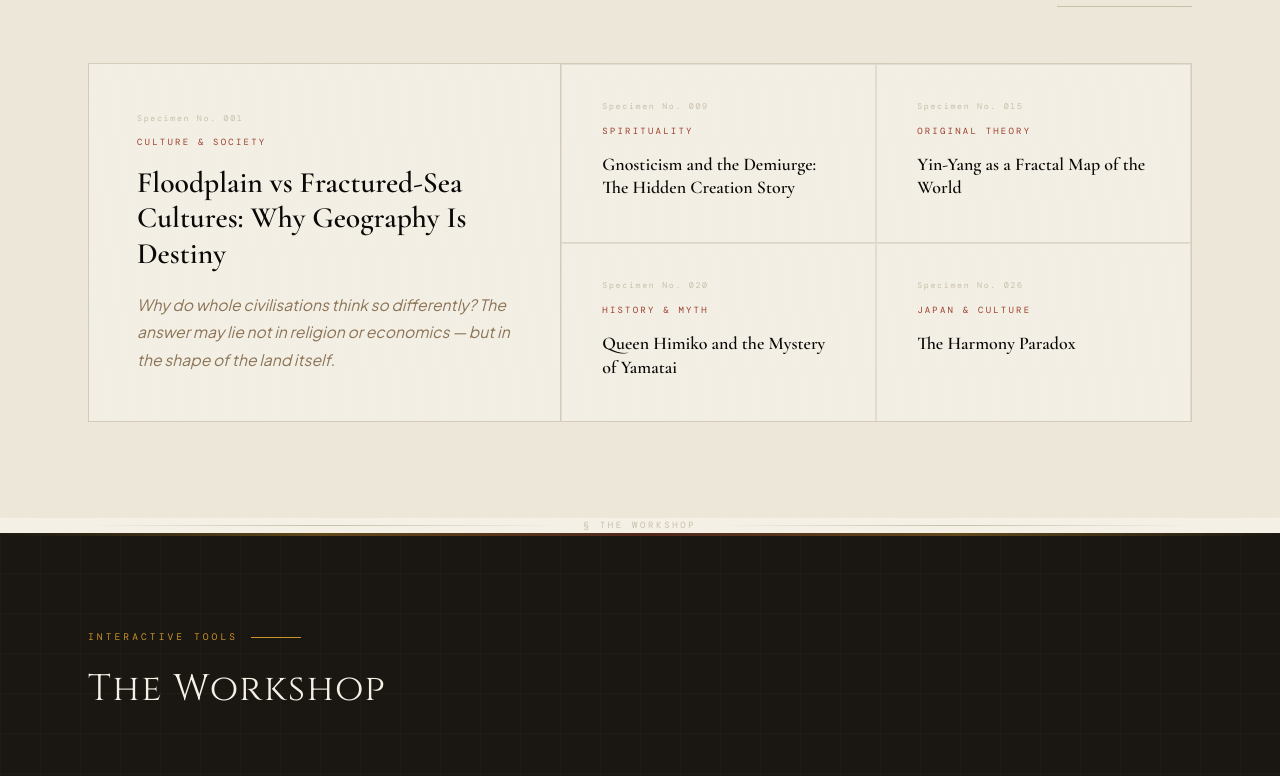
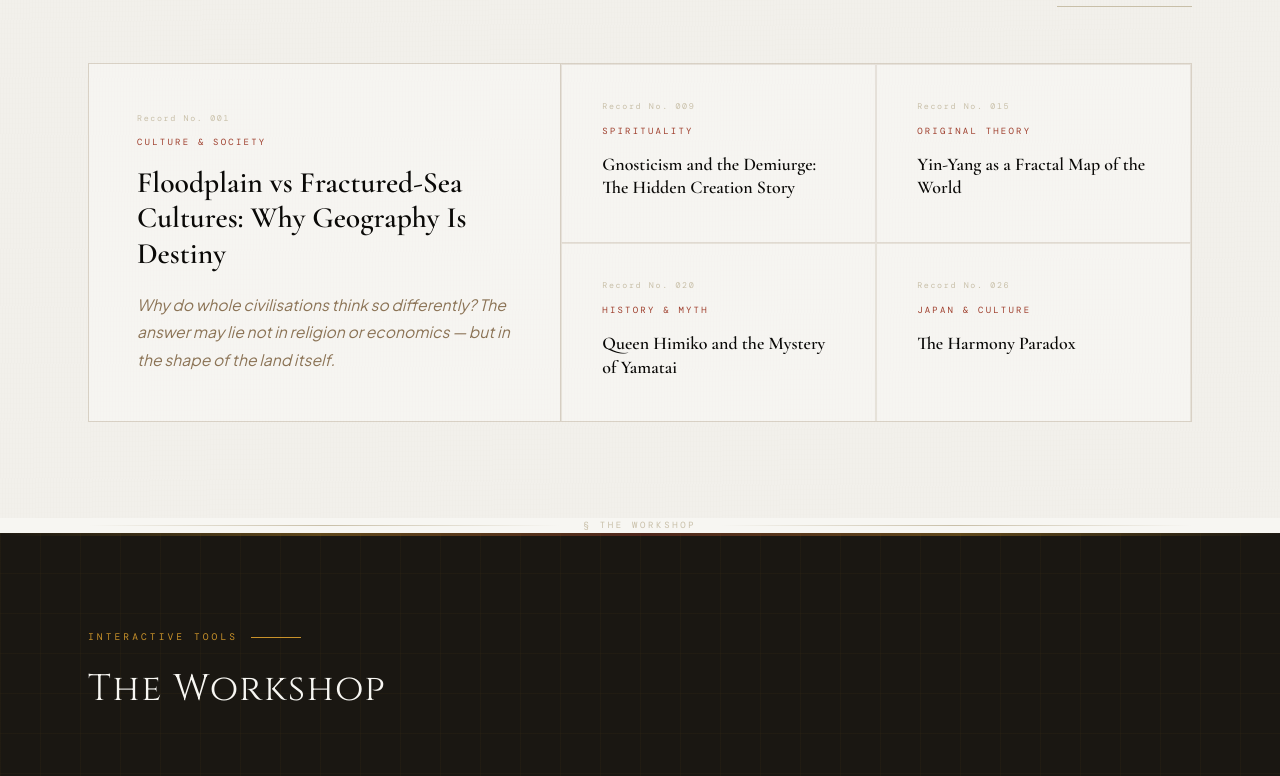
Before and after one commit to satoruhanrahan/hiddenmaps, a Next.js app: page / in a window 1280 px wide. Shown: the part 1101-1877 px from the top of the page. Built offline with nearby package versions, Linux system fonts and the light colour scheme; a web font is replaced by a local one.

Commit message:
change colour and specimen to record

```diff
--- a/src/app/articles/[slug]/page.tsx
+++ b/src/app/articles/[slug]/page.tsx
@@ -113,7 +113,7 @@ export default async function ArticlePage({ params }: Props) {
                     </p>
                 </div>
 
-                {/* Atlas specimen card */}
+                {/* Atlas record card */}
                 <div style={{
                     border: '1px solid rgba(139,115,85,0.25)',
                     borderTop: '3px solid var(--deep-sepia)',
@@ -127,7 +127,7 @@ export default async function ArticlePage({ params }: Props) {
                         letterSpacing: '0.25em', textTransform: 'uppercase',
                         color: 'var(--parchment)', background: 'var(--deep-sepia)',
                         padding: '0.2rem 0.7rem',
-                    }}>Specimen</div>
+                    }}>Record</div>
 
                     {[
                         { label: 'Category', value: article.categoryLabel },
--- a/src/app/globals.css
+++ b/src/app/globals.css
@@ -12,9 +12,9 @@
   --ink: #0a0907;
   --ink-soft: #1a1712;
   --ink-mid: #2c2820;
-  --parchment: #f4f0e6;
-  --aged: #e8dfc8;
-  --washi: #ede8da;
+  --parchment: #f7f6f2;
+  --aged: #eeece5;
+  --washi: #f2f0eb;
   --sepia: #8b7355;
   --deep-sepia: #5c4a2a;
   --rust: #9e3d2b;
--- a/src/components/ArticlesSection.tsx
+++ b/src/components/ArticlesSection.tsx
@@ -83,7 +83,7 @@ export default function ArticlesSection() {
                             position: 'relative',
                         }}>
                             <div style={{ fontFamily: "'DM Mono', monospace", fontSize: '0.52rem', letterSpacing: '0.2em', color: 'var(--faint)', marginBottom: '0.6rem' }}>
-                                Specimen No. {featured.num}
+                                Record No. {featured.num}
                             </div>
                             <div style={{ fontFamily: "'DM Mono', monospace", fontSize: '0.56rem', letterSpacing: '0.25em', textTransform: 'uppercase', color: 'var(--rust)', marginBottom: '0.9rem' }}>
                                 {featured.category}
@@ -108,7 +108,7 @@ export default function ArticlesSection() {
                             borderBottom: i < 2 ? '1px solid rgba(139,115,85,0.2)' : undefined,
                         }}>
                             <div style={{ fontFamily: "'DM Mono', monospace", fontSize: '0.52rem', letterSpacing: '0.2em', color: 'var(--faint)', marginBottom: '0.6rem' }}>
-                                Specimen No. {article.num}
+                                Record No. {article.num}
                             </div>
                             <div style={{ fontFamily: "'DM Mono', monospace", fontSize: '0.56rem', letterSpacing: '0.25em', textTransform: 'uppercase', color: 'var(--rust)', marginBottom: '0.9rem' }}>
                                 {article.category}
```
